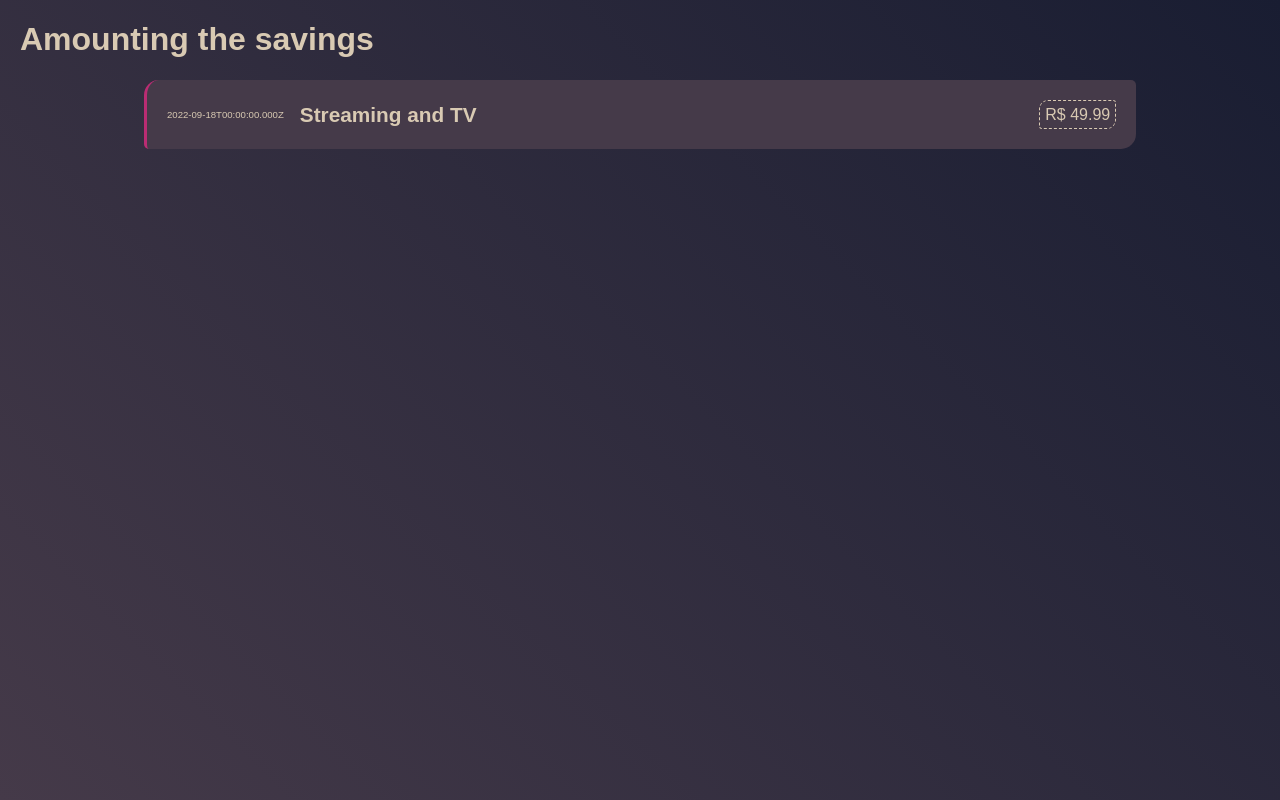
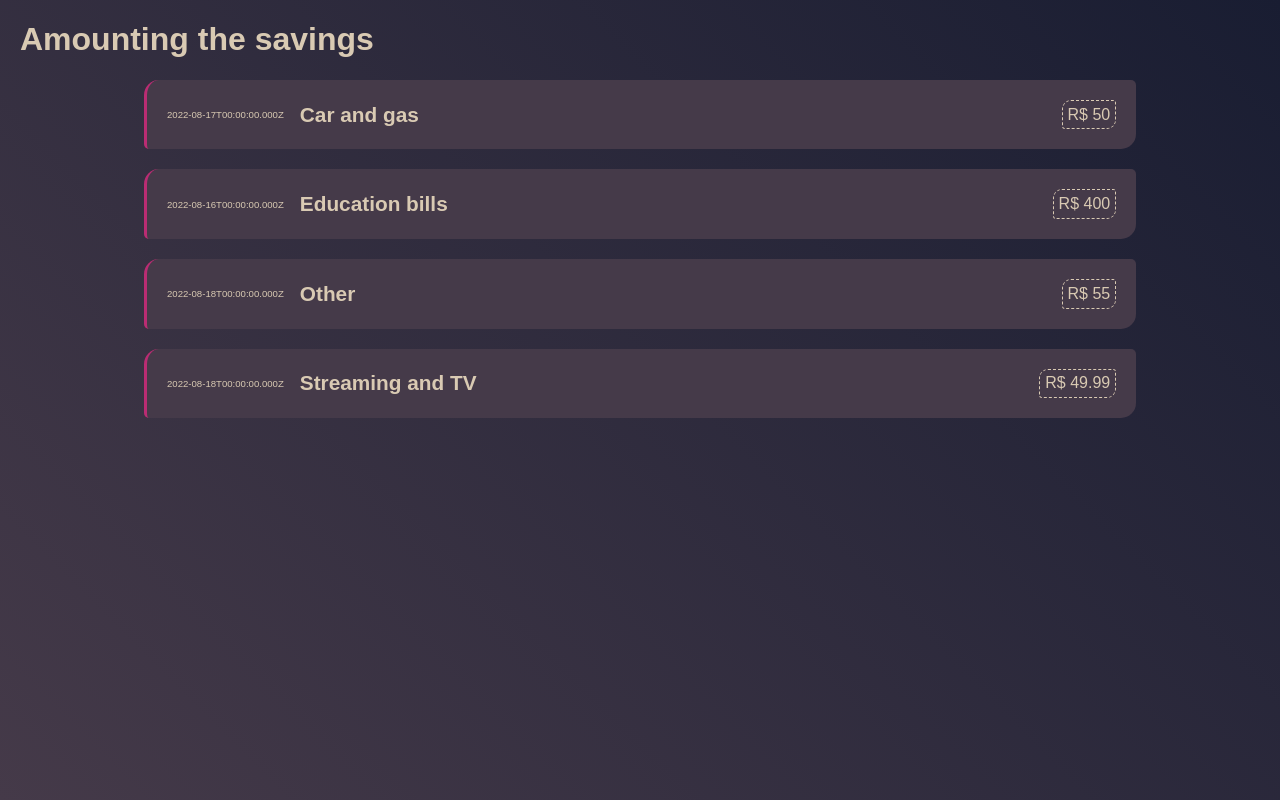
Before and after one commit to israeldvd/amounts-monitor, a JavaScript app in the folder react-complete/: page / in a window 1280 px wide. Built offline with nearby package versions, Linux system fonts and the light colour scheme; a web font is replaced by a local one.

Commit message:
Replicate a component via props
- In this case, reuse AmountItem.
- Add dummy, but realistic, data
- Helps see clearer important concept

```diff
--- a/react-complete/src/App.js
+++ b/react-complete/src/App.js
@@ -1,12 +1,42 @@
 import AmountItem from "./components/AmountItem";
 
 function App() {
+  const items = [
+    {
+      id: "0",
+      title: "Car and gas",
+      cost: 50.0,
+      date: new Date(2022, 8 - 1, 17),
+    },
+    {
+      id: "1",
+      title: "Education bills",
+      cost: 400.0,
+      date: new Date(2022, 8 - 1, 16),
+    },
+    {
+      id: "2",
+      title: "Other",
+      cost: 55.0,
+      date: new Date(2022, 8 - 1, 18),
+    },
+    {
+      id: "3",
+      date: new Date(2022, 8 - 1, 18),
+      title: "Streaming and TV",
+      cost: 49.99,
+    },
+  ];
+
   return (
     <div>
       <header>
         <h1>Amounting the savings</h1>
       </header>
-      <AmountItem></AmountItem>
+      <AmountItem item={items[0]}></AmountItem>
+      <AmountItem item={items[1]}></AmountItem>
+      <AmountItem item={items[2]}></AmountItem>
+      <AmountItem item={items[3]}></AmountItem>
     </div>
   );
 }
--- a/react-complete/src/components/AmountItem.js
+++ b/react-complete/src/components/AmountItem.js
@@ -1,20 +1,14 @@
 import "./AmountItem.css";
 
-function AmountItem(params) {
-  const item = {
-    date: new Date(2022, 8, 18),
-    title: "Streaming and TV",
-    cost: 49.99,
-  };
-
+function AmountItem(props) {
   return (
     <div>
       <div className="whole_amount_item">
         <div className="item_info">
-          <h2 className="item_description">{item.title}</h2>
-          <span>{item.date.toISOString()}</span>
+          <h2 className="item_description">{props.item.title}</h2>
+          <span>{props.item.date.toISOString()}</span>
         </div>
-        <div className="item_cost">R$ {item.cost}</div>
+        <div className="item_cost">R$ {props.item.cost}</div>
       </div>
     </div>
   );
```
